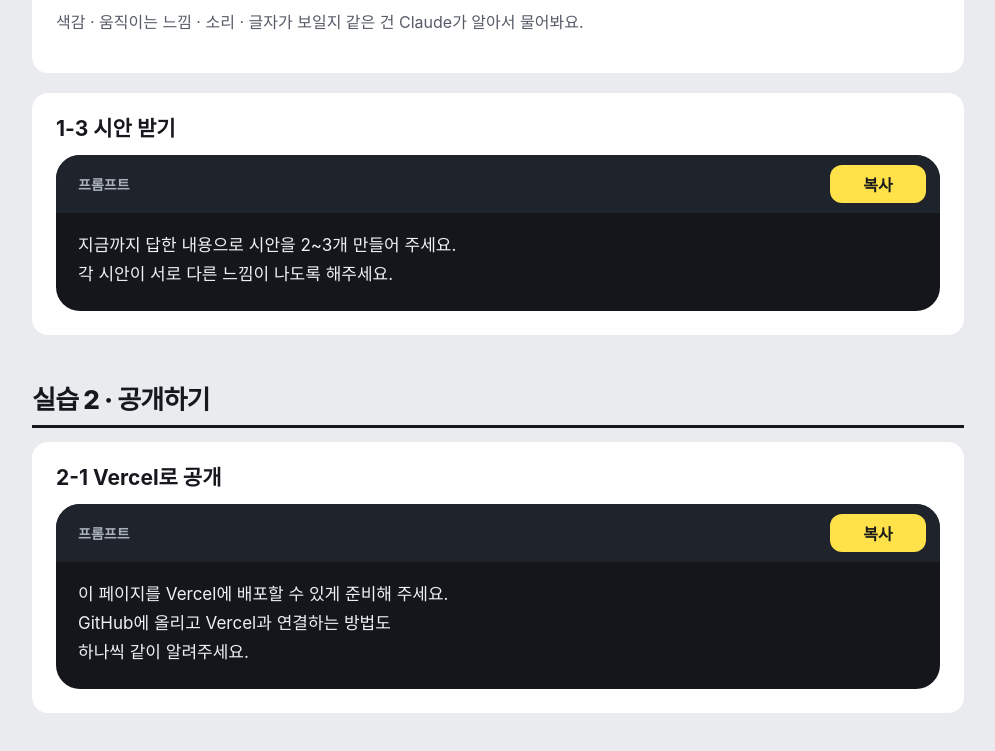
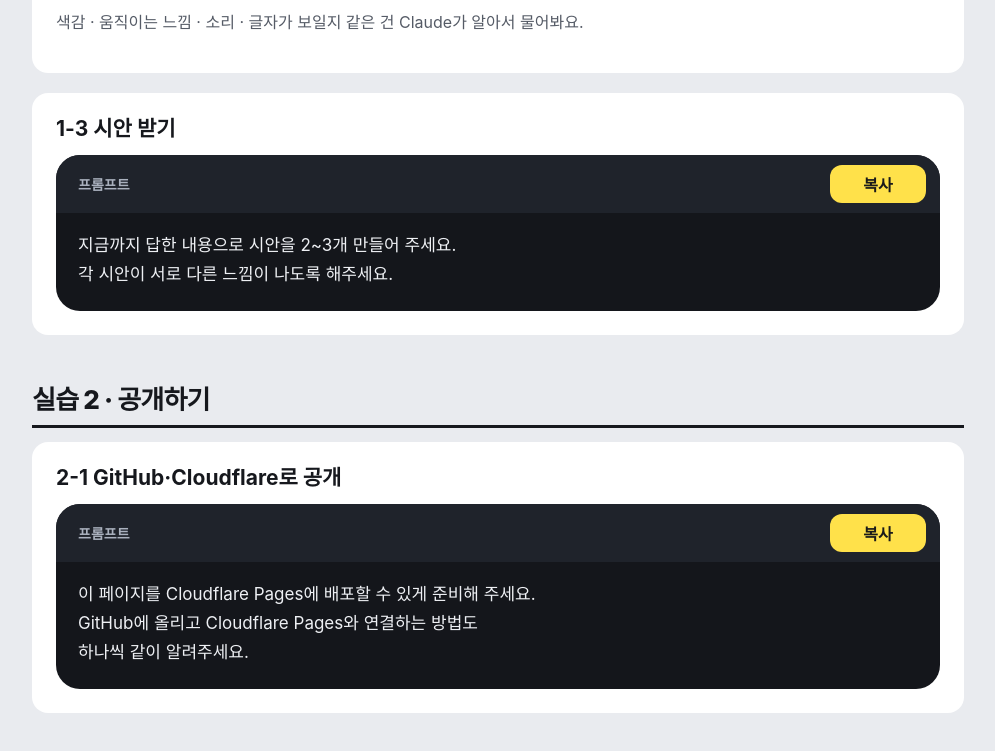
Before and after one commit to inevitablechange/maeum-sup-class, a plain HTML site: page prompts.html in a window 1280 px wide. Shown: the part 947-1698 px from the top of the page, without its empty margins (142-1137 px from the left). Drawn offline with Linux system fonts and the light colour scheme; a web font is replaced by a local one.

Commit message:
슬라이드 복구 + 배포는 GitHub·Cloudflare로 통일

```diff
--- a/prompts.html
+++ b/prompts.html
@@ -51,11 +51,11 @@
   <h2>실습 2 · 공개하기</h2>
 
   <div class="item">
-    <h3>2-1 Vercel로 공개</h3>
+    <h3>2-1 GitHub·Cloudflare로 공개</h3>
     <div class="prompt">
       <div class="prompt-head"><span>프롬프트</span><button class="copy">복사</button></div>
-      <pre>이 페이지를 Vercel에 배포할 수 있게 준비해 주세요.
-GitHub에 올리고 Vercel과 연결하는 방법도
+      <pre>이 페이지를 Cloudflare Pages에 배포할 수 있게 준비해 주세요.
+GitHub에 올리고 Cloudflare Pages와 연결하는 방법도
 하나씩 같이 알려주세요.</pre>
     </div>
   </div>
```
Also changed, not shown: index.html (+6 -6 lines).
